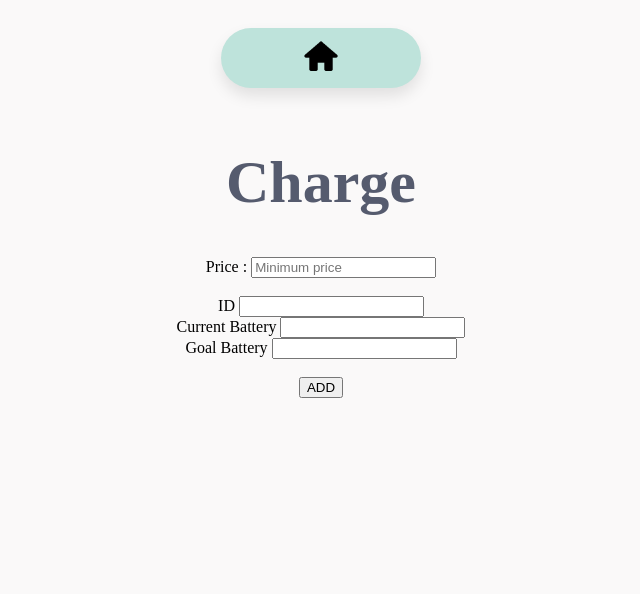
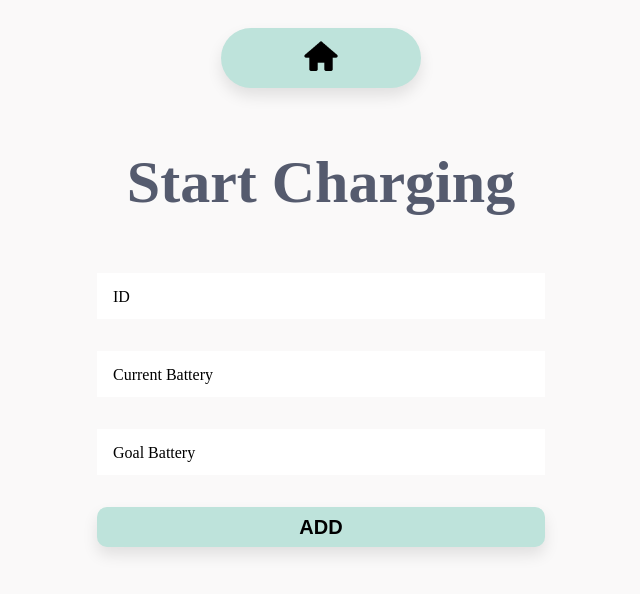
Before and after one commit to seonghyun26/hanjun_2021, a plain HTML site: page public/view/charge.html in a window 1280 px wide. Shown: the whole page, without its empty margins (319-959 px from the left). Drawn offline with Linux system fonts and the light colour scheme.

Commit message:
Charging Page FrontEnd Complete

```diff
--- a/public/charge.js
+++ b/public/charge.js
@@ -6,13 +6,16 @@ router.get('/', function (req, res) {
 });
 
 
-router.post('/new_user', function (req, res) {
+router.post('/battery', function (req, res) {
     // if ( req.body.name != '' && req.body.car != '' && req.body.battery != '' ) {
     //     db_connection.query(`INSERT INTO user_info (name, car, battery) VALUES ('${req.body.name}', '${req.body.car}', '${req.body.battery}')`, (err, results) => {
     //         if(err) throw err;
     //         // else console.log(results);
     //     });
     // }
+    console.log(req.body.id);
+    console.log(req.body.current_battery);
+    console.log(req.body.goal_battery);
     res.redirect('/charge');
 });
 
--- a/public/css/button.css
+++ b/public/css/button.css
@@ -24,3 +24,26 @@
     border: 0.5px solid #ffd6ba;
     transform: translateY(-5px);
 }
+
+
+
+.add_button {
+    height: 40px;
+    font-size: 20px;
+    font-weight: bold;
+    border: none;
+    border-radius: 10px;
+    background-color: #bee3db;
+    box-shadow: 0px 8px 15px rgba(0, 0, 0, 0.1);
+    transition: all 0.2s ease 0s;
+    cursor: pointer;
+    outline: none;
+}
+
+.add_button:hover {
+    background-color: #89b0ae;
+    box-shadow: 0px 15px 20px #89b0ae;
+    color: #fff;
+    border: 0.5px solid #ffd6ba;
+    transform: translateY(-5px);
+}
--- /dev/null
+++ b/public/css/input.css
@@ -0,0 +1,150 @@
+.field__input{
+    --uiFieldPlaceholderColor: var(--fieldPlaceholderColor, #555b6e);
+
+    background-color: #fff;
+    border-radius: 0;
+    border: none;
+
+    -webkit-appearance: none;
+    -moz-appearance: none;
+
+    font-family: inherit;
+    font-size: inherit;
+  }
+
+  .field__input:focus::-webkit-input-placeholder{
+    color: var(--uiFieldPlaceholderColor);
+  }
+
+  .field__input:focus::-moz-placeholder{
+    color: var(--uiFieldPlaceholderColor);
+  }
+
+  /*
+  =====
+  CORE STYLES
+  =====
+  */
+
+.field{
+--uiFieldBorderWidth: var(--fieldBorderWidth, 2px);
+--uiFieldPaddingRight: var(--fieldPaddingRight, 1rem);
+--uiFieldPaddingLeft: var(--fieldPaddingLeft, 1rem);
+--uiFieldBorderColorActive: var(--fieldBorderColorActive, rgba(22, 22, 22, 1));
+
+display: var(--fieldDisplay, inline-flex);
+position: relative;
+font-size: var(--fieldFontSize, 1rem);
+}
+
+.field__input{
+box-sizing: border-box;
+width: var(--fieldWidth, 100%);
+height: var(--fieldHeight, 3rem);
+padding: var(--fieldPaddingTop, 1.25rem) var(--uiFieldPaddingRight) var(--fieldPaddingBottom, .5rem) var(--uiFieldPaddingLeft);
+border-bottom: var(--uiFieldBorderWidth) solid var(--fieldBorderColor, rgba(0, 0, 0, .25));
+}
+
+.field__input:focus{
+outline: none;
+}
+
+.field__input::-webkit-input-placeholder{
+opacity: 0;
+transition: opacity .2s ease-out;
+}
+
+.field__input::-moz-placeholder{
+opacity: 0;
+transition: opacity .2s ease-out;
+}
+
+.field__input:focus::-webkit-input-placeholder{
+opacity: 1;
+transition-delay: .2s;
+}
+
+.field__input:focus::-moz-placeholder{
+opacity: 1;
+transition-delay: .2s;
+}
+
+.field__label-wrap{
+box-sizing: border-box;
+pointer-events: none;
+cursor: text;
+
+position: absolute;
+top: 0;
+right: 0;
+bottom: 0;
+left: 0;
+}
+
+.field__label-wrap::after{
+    content: "";
+    box-sizing: border-box;
+    width: 100%;
+    height: 0;
+    opacity: 0;
+
+    position: absolute;
+    bottom: 0;
+    left: 0;
+}
+
+.field__input:focus ~ .field__label-wrap::after{
+    opacity: 1;
+}
+
+.field__label{
+    position: absolute;
+    left: var(--uiFieldPaddingLeft);
+    top: calc(50% - .5em);
+
+    line-height: 1;
+    font-size: var(--fieldHintFontSize, inherit);
+
+    transition: top .2s cubic-bezier(0.9, -0.15, 0.1, 1.15), opacity .2s ease-out, font-size .2s ease-out;
+    will-change: bottom, opacity, font-size;
+}
+
+.field__input:focus ~ .field__label-wrap .field__label,
+.field__input:not(:placeholder-shown) ~ .field__label-wrap .field__label{
+    --fieldHintFontSize: var(--fieldHintFontSizeFocused, .75rem);
+
+    top: var(--fieldHintTopHover, .25rem);
+}
+
+
+.field_v2 .field__label-wrap{
+    overflow: hidden;
+}
+
+.field_v2 .field__label-wrap::after{
+    border-bottom: var(--uiFieldBorderWidth) solid var(--uiFieldBorderColorActive);
+    transform: translate3d(-105%, 0, 0);
+    will-change: transform, opacity;
+    transition: transform .285s ease-out .2s, opacity .2s ease-out .2s;
+}
+
+.field_v2 .field__input:focus ~ .field__label-wrap::after{
+    transform: translate3d(0, 0, 0);
+    transition-delay: 0;
+}
+
+.field{
+    --fieldBorderColor: #faf9f9;
+    --fieldBorderColorActive: #555b6e;
+}
+
+.page{
+    box-sizing: border-box;
+    width: 100%;
+    max-width: 480px;
+    margin: auto;
+    padding: 1rem;
+
+    display: grid;
+    grid-gap: 30px;
+}
--- a/public/user.js
+++ b/public/user.js
@@ -2,8 +2,8 @@ const express = require('express');
 const router = express.Router();
 
 const user_template = require('./view/user_template.js');
-const db = require('../secure/DB_info.js');
-const db_connection = db.info();
+const DB = require('../secure/DB_info.js');
+const db_connection = DB.info();
 
 router.get('/', function (req, res) {
     db_connection.query(`SELECT * FROM user_info`, (err, results) => {
--- a/public/view/charge.html
+++ b/public/view/charge.html
@@ -5,27 +5,39 @@
     <meta charset="utf-8">
     <link type="text/css" rel="stylesheet" href="/css/main.css" />
     <link type="text/css" rel="stylesheet" href="/css/button.css" />
+    <link type="text/css" rel="stylesheet" href="/css/input.css" />
   </head>
   <body>
     <button class="button" onClick="location.href='http://115.85.181.94:3000/'">
       <img src="../image/home_icon.png" width="40px" height="40px" alt="Home">
     </button>
 
-    <h1> Charge </h1>
+    <h1> Start Charging </h1>
 
-    <form method="POST" action="/charge">
-      Price : <input type="number" name="min_price" placeholder="Minimum price">
+    <form method="POST" action="/charge/battery">
+      <div class="page">
+        <label class="field field_v2">
+          <input class="field__input" name="id" placeholder="ex 1234">
+          <span class="field__label-wrap">
+            <span class="field__label">ID</span>
+          </span>
+        </label>
+        <label class="field field_v2">
+          <input class="field__input" name="current_battery" placeholder="ex 30">
+          <span class="field__label-wrap">
+            <span class="field__label">Current Battery</span>
+          </span>
+        </label>
+        <label class="field field_v2">
+          <input class="field__input" name="goal_battery" placeholder="ex 90">
+          <span class="field__label-wrap">
+            <span class="field__label">Goal Battery</span>
+          </span>
+        </label>
+        <input class="add_button" type="submit" value="ADD">
+      </div>
     </form>
 
-    <form method="POST" action="/user/new_user">
-      <br>ID
-      <input type="text" name="name">
-      <br>Current Battery
-      <input type="number" name="battery">
-      <br>Goal Battery
-      <input type="number" name="battery">
-      <br><br><input type="submit" value="ADD">
-    </form>
 
   </body>
 </html>
```
Also changed, not shown: public/view/user_template.js (+4 -6 lines).
